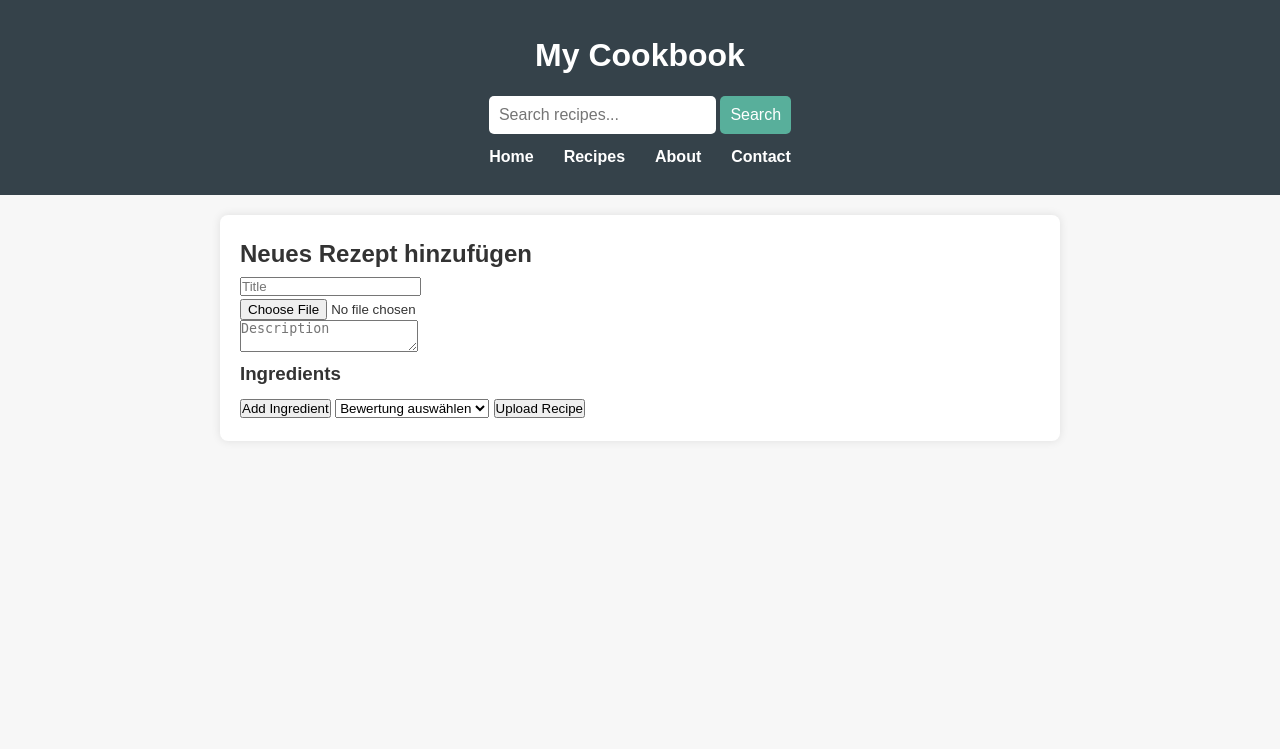
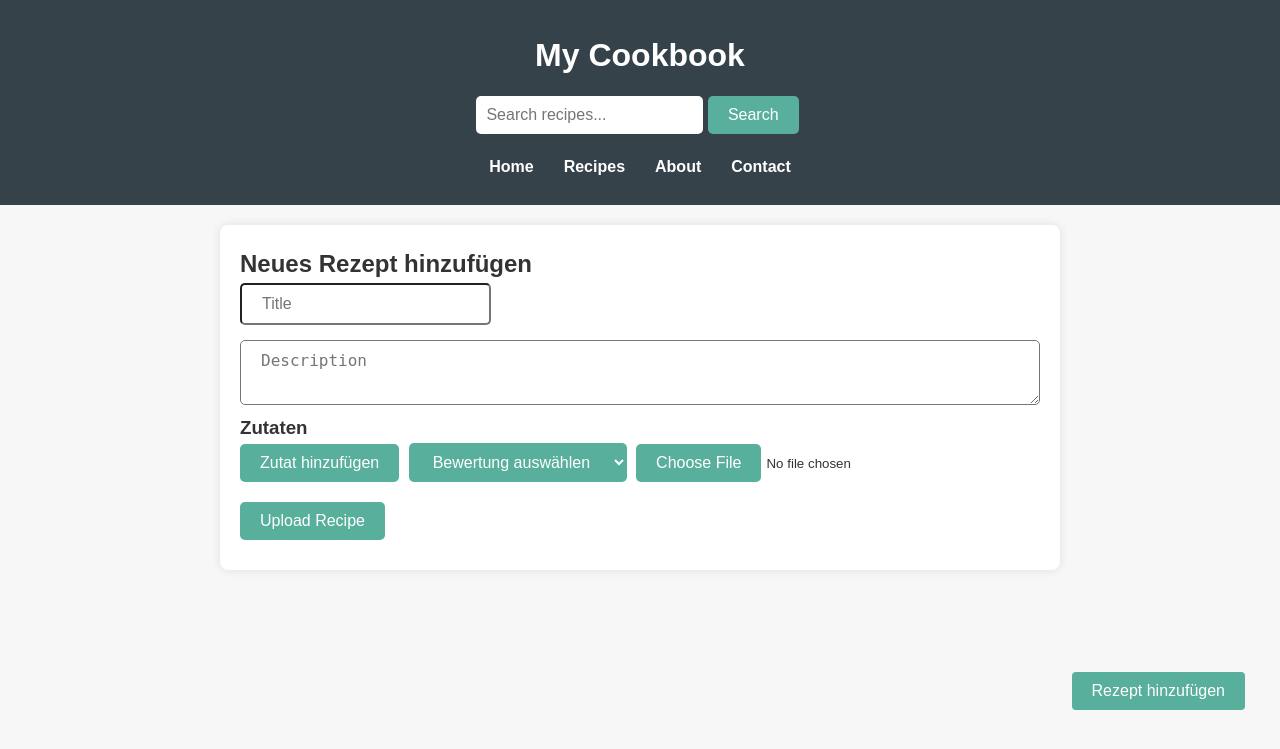
Before and after one commit to cismol/MyCookbook, a PHP site: page / in a window 1280 px wide. Shown: the top 749 px of the page. Run offline with PHP 8.4, Linux system fonts and the light colour scheme; some libraries are stand-ins or nearby versions.

Commit message:
added top and bot buttons, updated style

```diff
--- a/index.html
+++ b/index.html
@@ -23,20 +23,20 @@
 
 <div id="recipeList"></div>
 
-<div class="upload-form">
+<div class="upload-form" id="addRecipeSection">
     <h2>Neues Rezept hinzufügen</h2>
-    <input type="text" id="newRecipeTitle" placeholder="Title">
-    <input type="file" id="newRecipeImage" accept="image/*" placeholder="Image" style="display:block; visibility: visible;">
+    <input type="text" id="newRecipeTitle" placeholder="Title" class="inputTitle">
+	</br>
     <textarea id="newRecipeDescription" placeholder="Description"></textarea>
     <div id="ingredientsList">
-        <h3>Ingredients</h3>
+        <h3>Zutaten</h3>
         <div class="ingredient" id="ingredientTemplate" style="display: none;">
             <input type="text" placeholder="Menge" class="ingredient-quantity">
             <input type="text" placeholder="Zutat" class="ingredient-name">
-            <button type="button" class="removeIngredient">Remove</button>
+            <button type="button" class="removeIngredient">X</button>
         </div>
     </div>
-    <button type="button" id="addIngredientButton">Add Ingredient</button>
+    <button type="button" id="addIngredientButton">Zutat hinzufügen</button>
 	    <!-- Bewertung Dropdown -->
     <select id="newRecipeRating">
         <option value="">Bewertung auswählen</option>
@@ -46,6 +46,8 @@
         <option value="4 - sehr gut">4 - sehr gut</option>
         <option value="5 - excelent">5 - excelent</option>
     </select>
+    <input type="file" id="newRecipeImage" accept="image/*" placeholder="Image" class="searchInput">
+	</br>
     <button id="uploadRecipeButton">Upload Recipe</button>
 </div>
 
@@ -55,11 +57,16 @@
     <input type="text" id="editRecipeTitle" placeholder="Title">
     <textarea id="editRecipeDescription" placeholder="Description"></textarea>
     <div id="editIngredientsList">
-        <h3>Ingredients</h3>
+        <h3>Zutaten</h3>
     </div>
-    <button type="button" id="addEditIngredientButton">Add Ingredient</button>
+    <button type="button" id="addEditIngredientButton">Zutat hinzufügen</button>
     <button type="button" id="updateRecipeButton">Update Recipe</button>
 </div>
+
+<button id="backToTopBtn" class="fixedButton">Back to Top</button>
+<button id="goToAddRecipeBtn" class="fixedButton">Rezept hinzufügen</button>
+
+
 
 <script type="module">
     import { initializeApp } from "https://www.gstatic.com/firebasejs/10.8.0/firebase-app.js";
@@ -108,7 +115,7 @@ async function fetchRecipes(searchTerm = "") {
             recipeElement.innerHTML = `
                 <h2>${recipe.title}</h2>
                 <img src="${recipe.imageUrl || ''}" alt="Recipe image" style="max-width: 100%; height: auto;">
-				<h3>Benötigte Zutaten</h3>
+				<h3>Benötigte Zutaten für ${recipe.title}</h3>
                 ${ingredientsHtml}
 				<h3>Beschreibung</h3>
                 <p>${recipe.description}</p>
@@ -118,7 +125,8 @@ async function fetchRecipes(searchTerm = "") {
             `;
 
 				const deleteButton = document.createElement('button');
-                deleteButton.textContent = 'Delete';
+				deleteButton.id = 'deleteButton';
+                deleteButton.textContent = 'Rezept löschen';
                 deleteButton.onclick = () => deleteRecipe(doc.id);
                 recipeElement.appendChild(deleteButton);
 
@@ -134,9 +142,9 @@ async function fetchRecipes(searchTerm = "") {
 }
 
   async function deleteRecipe(docId) {
-        if (confirm('Are you sure you want to delete this recipe?')) {
+        if (confirm('Rezept wirklich endgültig löschen?')) {
             await deleteDoc(doc(db, "recipes", docId));
-            alert('Recipe deleted successfully.');
+            alert('Rezept erfolgreich gelöscht.');
             fetchRecipes(); // Refresh the list after deletion
         }
     }
@@ -226,17 +234,17 @@ async function addRecipe() {
 				rating
             });
 
-            alert('Recipe added successfully!');
+            alert('Rezept erfolgreich hinzugrfügt!');
             document.getElementById('newRecipeTitle').value = '';
             document.getElementById('newRecipeDescription').value = '';
             document.getElementById('newRecipeImage').value = ''; // Clear the file input
             resetIngredientsList();
         } catch (error) {
             console.error("Error adding recipe: ", error);
-            alert('Failed to add recipe.');
+            alert('Fehler beim Hinzufügen des Rezepts.');
         }
     } else {
-        alert('Title, description, an image, and at least one ingredient are required.');
+        alert('Titel, Beschreibung, Bild, und mindistens eine Zutat müssen hinzugefügt werden.');
     }
     // Optionally reload the page or fetch recipes again to show the new addition
     fetchRecipes();
@@ -259,17 +267,35 @@ document.addEventListener('click', function(e) {
         if (ingredientsNodes.length > 0) {
             e.target.parentNode.remove();
         } else {
-            alert('You must have at least one ingredient.');
+            alert('Mindestens eine Zutat wird benötigt.');
 			addIngredientField();
         }
     }
 });
 
+fetchRecipes();
+
+// When the user scrolls down 20px from the top of the document, show the button
+window.onscroll = function() {scrollFunction()};
+
+function scrollFunction() {
+    if (document.body.scrollTop > 20 || document.documentElement.scrollTop > 20) {
+        document.getElementById("backToTopBtn").style.display = "block";
+    } else {
+        document.getElementById("backToTopBtn").style.display = "none";
+    }
+}
+
+// When the user clicks on the button, scroll to the top of the document
+document.getElementById("backToTopBtn").addEventListener("click", function() {
+    window.scrollTo({top: 0, behavior: 'smooth'});
+});
 
 
+document.getElementById("goToAddRecipeBtn").addEventListener("click", function() {
+    document.getElementById("addRecipeSection").scrollIntoView({behavior: 'smooth'});
+});
 
-
-    fetchRecipes();
 </script>
 
 </body>
--- a/style/style.css
+++ b/style/style.css
@@ -37,17 +37,50 @@ nav a {
     margin-top: 15px;
 }
 
-.search-input, #searchButton {
+.search-input {
     padding: 10px;
     font-size: 16px;
     border: none;
     border-radius: 5px;
 }
 
-#searchButton {
+.inputTitle {
+	padding: 10px 20px;
+    border-radius: 5px;
+    cursor: pointer;
+    margin-right: 5px;
+    font-size: 16px;
+	margin-bottom: 15px;
+}
+
+textarea {
+	width: 100%;
+	padding: 10px 20px;
+    border-radius: 5px;
+    cursor: pointer;
+    margin-right: 5px;
+    font-size: 16px;
+	padding-bottom: 15px;
+}
+
+button, input::file-selector-button, #newRecipeRating {
+    border: none;
     background-color: #58af9b;
     color: #ffffff;
+    padding: 10px 20px;
+    border-radius: 5px;
     cursor: pointer;
+    margin-right: 5px;
+	margin-bottom: 10px;
+    font-size: 16px;
+}
+
+.removeIngredient, #deleteButton {
+	background-color: #A1142E;
+}
+
+.recipe button:hover {
+    background-color: #45a085;
 }
 
 .upload-form, .edit-form {
@@ -101,22 +134,13 @@ nav a {
     margin-bottom: 10px;
 }
 
-.recipe p, .recipe ul {
+.recipe p {
     margin-bottom: 15px;
 }
 
-.recipe button {
-    border: none;
-    background-color: #58af9b;
-    color: #ffffff;
-    padding: 10px 20px;
-    border-radius: 5px;
-    cursor: pointer;
-    margin-right: 5px;
-}
-
-.recipe button:hover {
-    background-color: #45a085;
+.recipe ul {
+    margin-bottom: 15px;
+	margin-left: 15px;
 }
 
 .addIngredientButton, #uploadRecipeButton, #saveEditButton, .removeIngredient {
@@ -138,3 +162,38 @@ nav a {
 #showAddRecipeFormButton:hover {
     background-color: #2c3e50;
 }
+
+#backToTopBtn {
+    position: fixed;
+    bottom: 20px;
+    right: 30px;
+    z-index: 99;
+    font-size: 18px;
+    border: none;
+    outline: none;
+    background-color: #333;
+    color: white;
+    cursor: pointer;
+    padding: 15px;
+    border-radius: 4px;
+    display: none; /* Hidden by default */
+}
+
+#backToTopBtn:hover {
+    background-color: #555; /* Add a dark-grey background on hover */
+}
+
+#goToAddRecipeBtn {
+    position: fixed;
+    bottom: 80px; /* Adjust based on your layout */
+    right: 30px;
+    z-index: 99;
+    font-size: 16px;
+    border: none;
+    outline: none;
+    background-color: #58af9b; /* Green background */
+    color: white;
+    cursor: pointer;
+    padding: 10px 20px;
+    border-radius: 4px;
+}
```
